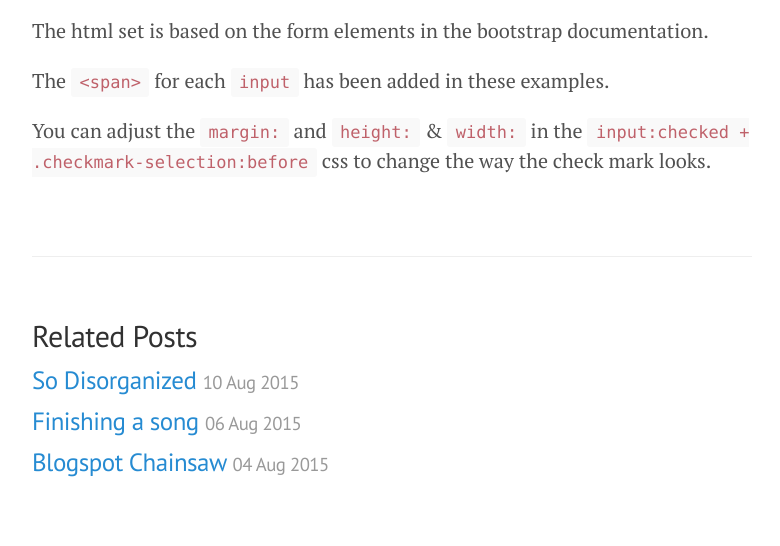
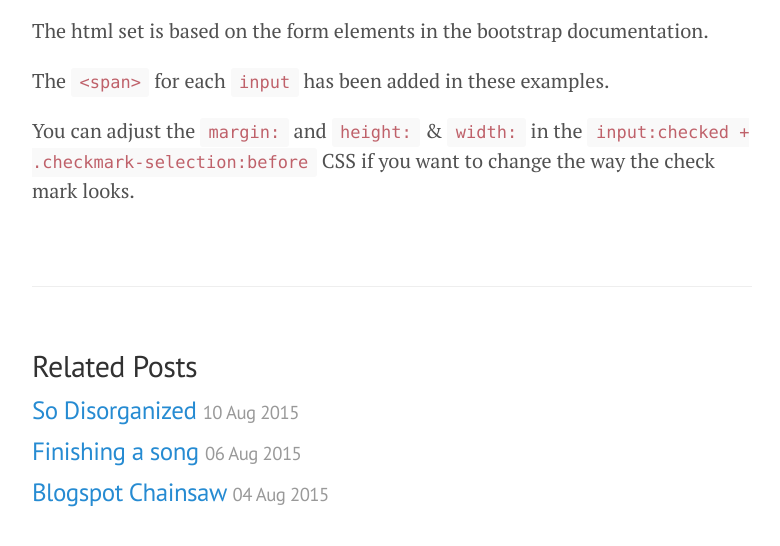
Before and after one commit to tmray/tmray.github.com, a Jekyll site: the page built from _posts/2015-08-11-css-radio-buttons-and-check-boxes.md, in a window 1280 px wide and 900 px high, scrolled down 922 px, cut to the strip 331-877 px from the top of the window. Shown: the whole strip, without its empty margins (248-1028 px from the left). Built offline with Jekyll 4.4.1, drawn with Linux system fonts in a browser that asks for light colours.

Commit message:
Update 2015-08-11-css-radio-buttons-and-check-boxes.md
minor edit

```diff
--- a/_posts/2015-08-11-css-radio-buttons-and-check-boxes.md
+++ b/_posts/2015-08-11-css-radio-buttons-and-check-boxes.md
@@ -122,4 +122,4 @@ The html set is based on the form elements in the bootstrap documentation.
 
 The `<span>` for each `input` has been added in these examples.
 
-You can adjust the `margin:` and `height:` & `width:` in the `input:checked + .checkmark-selection:before` css to change the way the check mark looks.
+You can adjust the `margin:` and `height:` & `width:` in the `input:checked + .checkmark-selection:before` CSS if you want to change the way the check mark looks.
```
